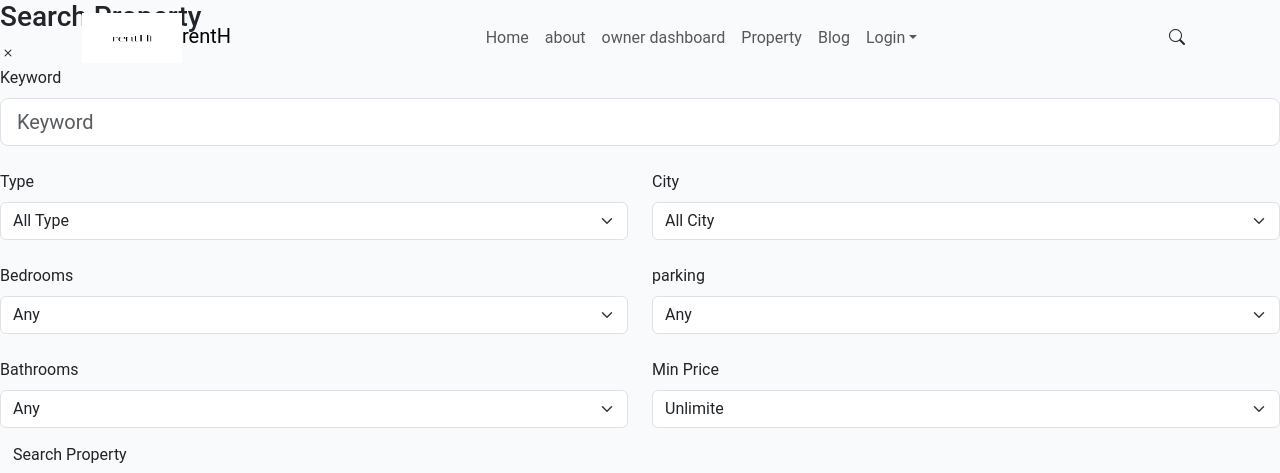
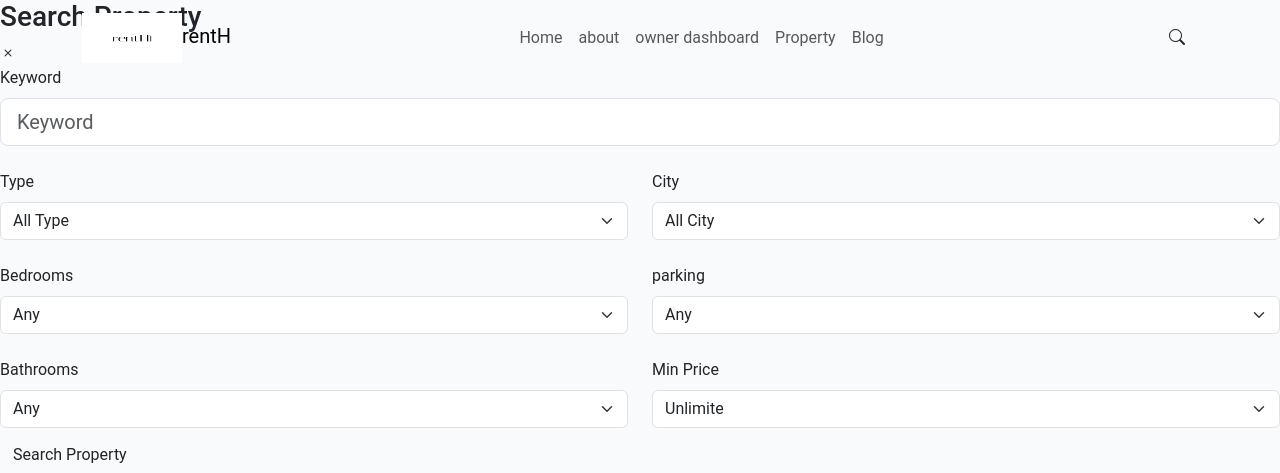
Before and after one commit to kuldeep1yadav/renth-main, a Django app: page /dashboard/property-single.html/ in a window 1280 px wide. Shown: the top 473 px of the page. Run offline with Django 3.2, Linux system fonts and the light colour scheme; some libraries are stand-ins or nearby versions.

Commit message:
Update property-single.html

```diff
--- a/final/dashboard/templates/property-single.html
+++ b/final/dashboard/templates/property-single.html
@@ -149,29 +149,18 @@
             <a class="nav-link" href="{% url 'index' %}">Home</a>
           </li>
           <li class="nav-item">
-            <a class="nav-link " href="{% url 'about' %}">about</a>
+            <a class="nav-link " href="{% url 'dashboard:about' %}">about</a>
           </li>
           <li class="nav-item">
-            <a class="nav-link " href="{% url 'hotelowner' %}">owner dashboard</a>
+            <a class="nav-link " href="{% url 'dashboard:hotelowner' %}">owner dashboard</a>
           </li>
 
           <li class="nav-item">
-            <a class="nav-link " href="{% url 'property' %}">Property</a>
+            <a class="nav-link " href="{% url 'dashboard:property' %}">Property</a>
           </li>
 
           <li class="nav-item">
-            <a class="nav-link " href="{% url 'blog' %}">Blog</a>
-          </li>
-
-          <li class="nav-item dropdown">
-            <a class="nav-link dropdown-toggle" href="#" id="navbarDropdown" role="button" data-bs-toggle="dropdown" aria-haspopup="true" aria-expanded="false">Login</a>
-            <div class="dropdown-menu">
-              <a class="dropdown-item " href="{% url 'ologin' %}">Owner Login </a>
-              <a class="dropdown-item " href="{% url 'ownerregister' %}">Owner Register </a>
-              <a class="dropdown-item " href="{% url 'login' %}">User Login</a>
-              <a class="dropdown-item " href="{% url 'register' %}">User Register </a>
-              <a class="dropdown-item " href=""> </a>
-            </div>
+            <a class="nav-link " href="{% url 'dashboard:blog' %}">Blog</a>
           </li>
         </ul>
       </div>
```
